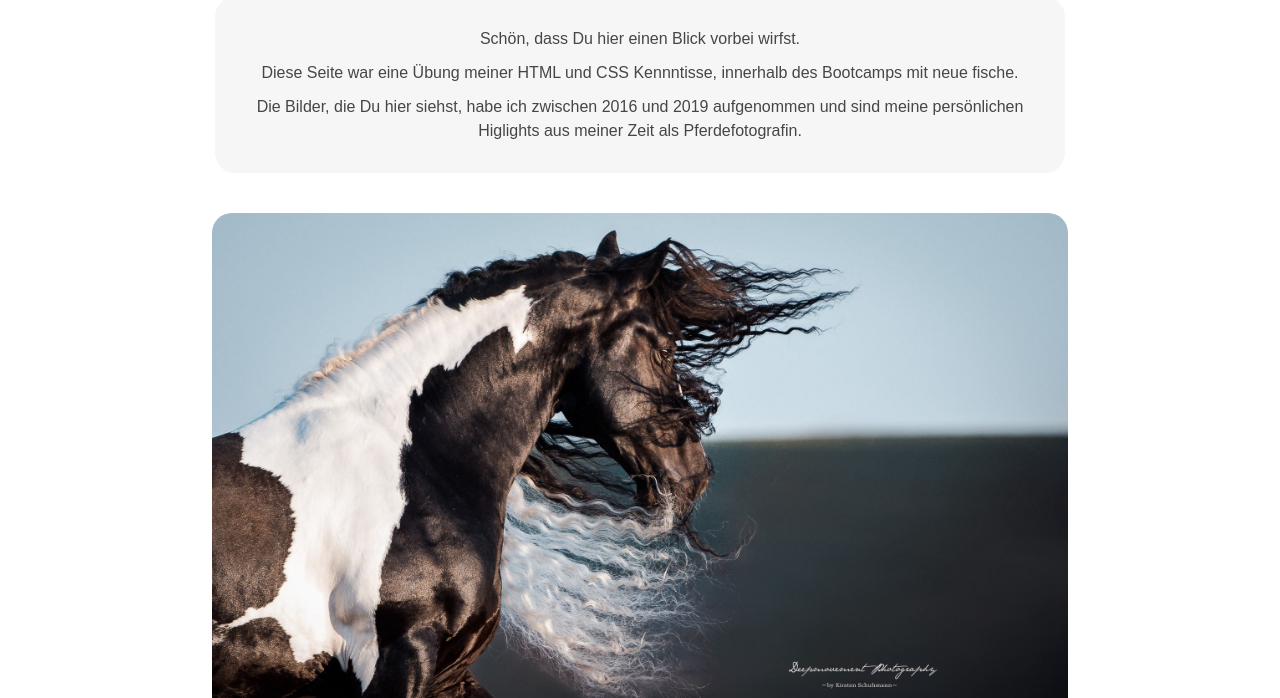
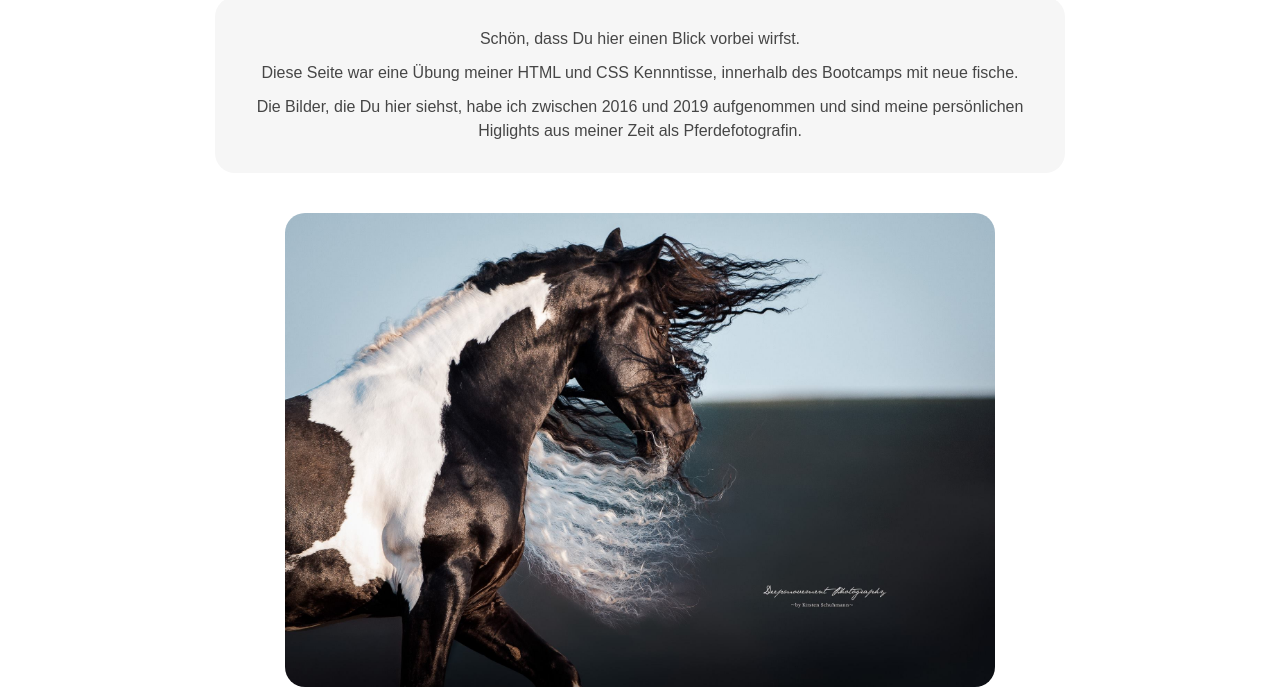
Before and after one commit to KirstenSchuhmann/PersonalWebsite, a plain HTML site: page index.html in a window 1280 px wide. Shown: the part 254-952 px from the top of the page. Drawn offline with Linux system fonts and the light colour scheme.

Commit message:
update Bilder

```diff
--- a/CSS/components/mainpage.css
+++ b/CSS/components/mainpage.css
@@ -36,16 +36,21 @@ h1 {
 .Bilder {
   padding: 20px;
   border-radius: 40px;
+  width: 80%;
+
 }
 
-@media (width <= 1399px) {
-.Bilder {
-  width: 70%;
-} }
-
-@media (width >= 1400px) {
+@media screen {
   .Bilder {
     width: 80%;
-    max-width: 700px; }
+    max-width: 750px;
+  }
+}
 
-}
+/*
+@media (width > 1440px) {
+  .Bilder {
+    width: 80%;
+    max-width: 800px; }
+
+} */
--- a/index.html
+++ b/index.html
@@ -47,6 +47,8 @@
       <section class="BoxBilder" aria-label="Bilder von Pferden">
         <img class="Bilder" src="/Bilder/Anthimos.jpeg" alt="BarockHengst" />
         <img class="Bilder" src="/Bilder/Honey.jpeg" alt="Shetty" />
+
+      <section class="BoxBilder" aria-label="Bilder von Pferden"></section>
         <img
           class="Bilder"
           src="/Bilder/NativeHorse.jpeg"
```
